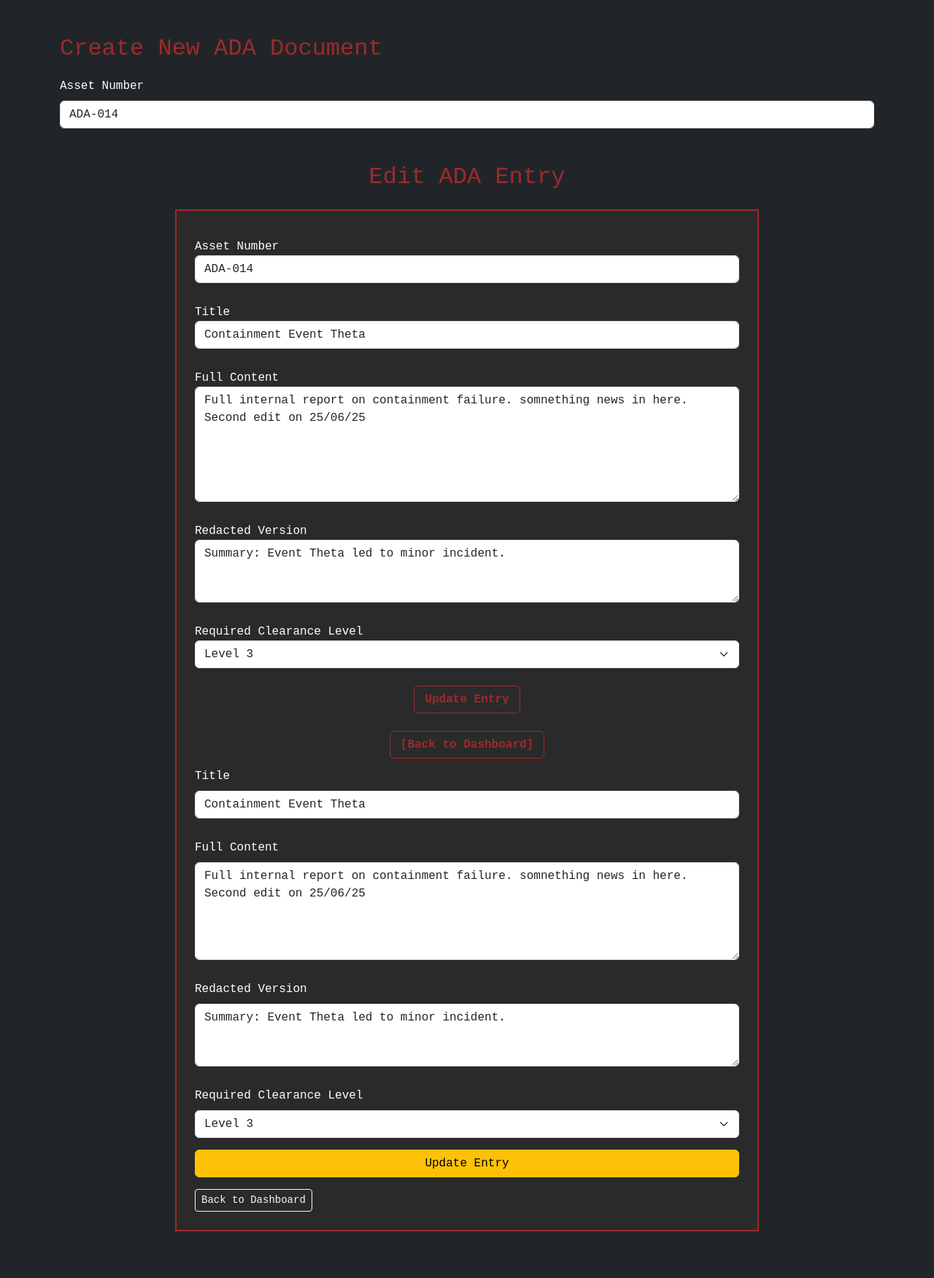
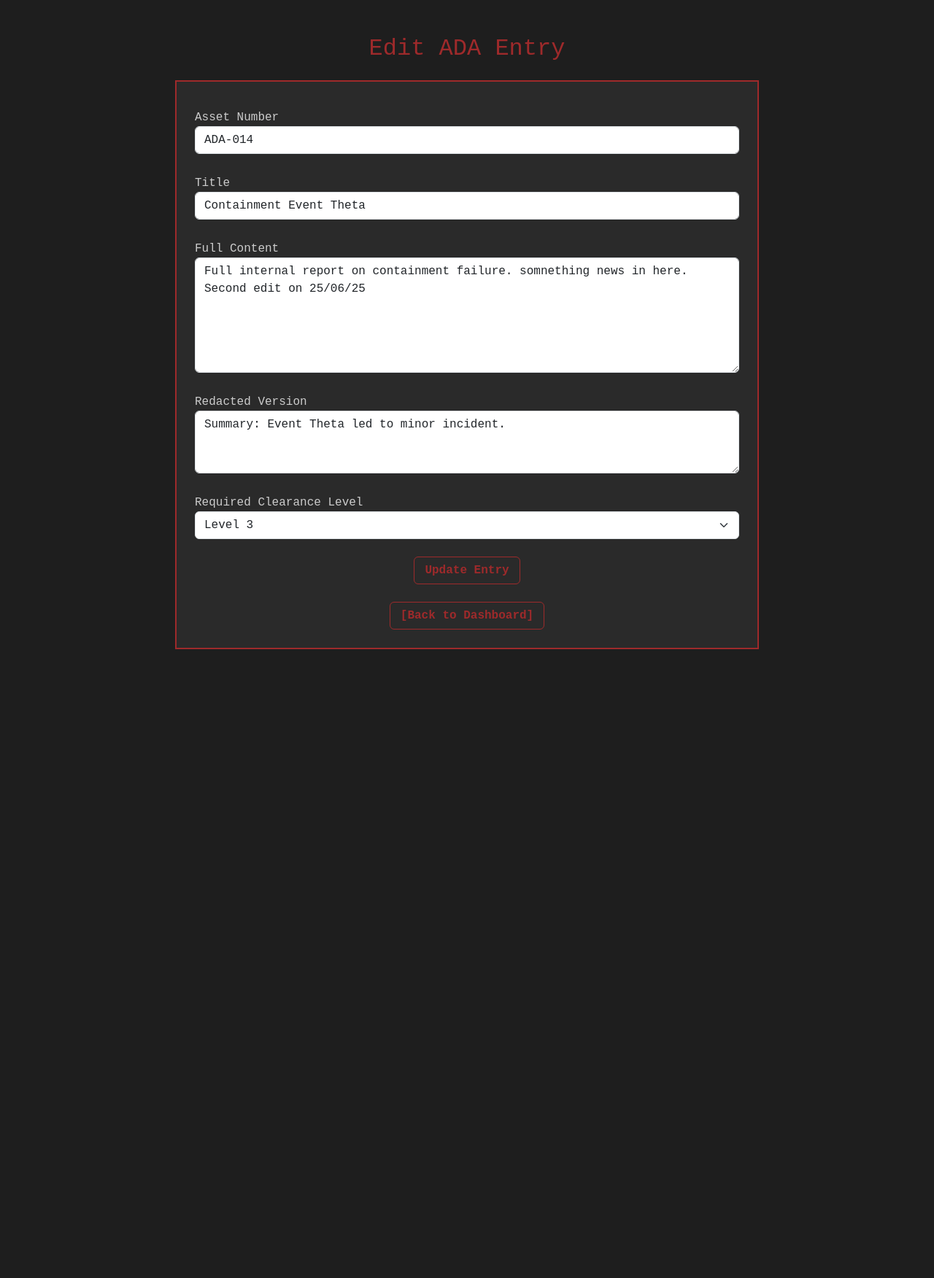
Before and after one commit to arl-0/ada1_project, a Flask app: page /edit-asset/2 in a window 1280 px wide. Shown: the whole page at 73% size. After the commit the page ends 890 px from the top, so only its background shows below. Run offline with Flask 3, Linux system fonts and the light colour scheme; a user stored in the database is signed in; data comes from the database, SQL or seed files in the repository.

Commit message:
change again back to normla

```diff
--- a/app/templates/add_asset.html
+++ b/app/templates/add_asset.html
@@ -1,8 +1,7 @@
+<!doctype html>
 <html lang="en">
 <head>
-<meta charset="utf-8">
-  <title>Create ADA Entry</title>
-  <link rel="stylesheet" href="https://cdn.jsdelivr.net/npm/bootstrap@5.3.0/dist/css/bootstrap.min.css">
+  <meta charset="utf-8">
   <title>{% if edit %}Edit ADA Entry{% else %}New ADA Entry{% endif %}</title>
   <link href="https://cdn.jsdelivr.net/npm/bootstrap@5.3.0/dist/css/bootstrap.min.css" rel="stylesheet">
   <style>
@@ -37,14 +36,6 @@
     }
   </style>
 </head>
-<body class="bg-dark text-white">
-  <div class="container mt-5">
-    <h2>Create New ADA Document</h2>
-    <form method="POST">
-      {{ form.hidden_tag() }}
-      <div class="mb-3">
-        {{ form.asset_number.label(class="form-label") }}
-        {{ form.asset_number(class="form-control") }}
 <body>
   <div class="container py-5">
     <h2 class="text-center mb-4">
@@ -87,33 +78,8 @@
 
       <div class="text-center mt-4">
         <a href="{{ url_for('main.dashboard') }}" class="btn btn-terminal">[Back to Dashboard]</a>
-</div>
-      <div class="mb-3">
-        {{ form.title.label(class="form-label") }}
-        {{ form.title(class="form-control") }}
       </div>
-      <div class="mb-3">
-        {{ form.content.label(class="form-label") }}
-        {{ form.content(class="form-control", rows=5) }}
-      </div>
-      <div class="mb-3">
-        {{ form.redacted_text.label(class="form-label") }}
-        {{ form.redacted_text(class="form-control", rows=3) }}
-      </div>
-      <div class="mb-3">
-        {{ form.clearance_level.label(class="form-label") }}
-        {{ form.clearance_level(class="form-select") }}
-      </div>
-      <div class="d-grid">
-        {% if edit %}
-  {{ form.submit(class="btn btn-warning", value='Update Entry') }}
-{% else %}
-  {{ form.submit(class="btn btn-success", value='Create Entry') }}
-{% endif %}
-      </div>
-    </form>
-    <div class="mt-3">
-      <a href="{{ url_for('main.dashboard') }}" class="btn btn-outline-light btn-sm">Back to Dashboard</a>
-</div>
-</div>
+    </div>
+  </div>
 </body>
+</html>
```
